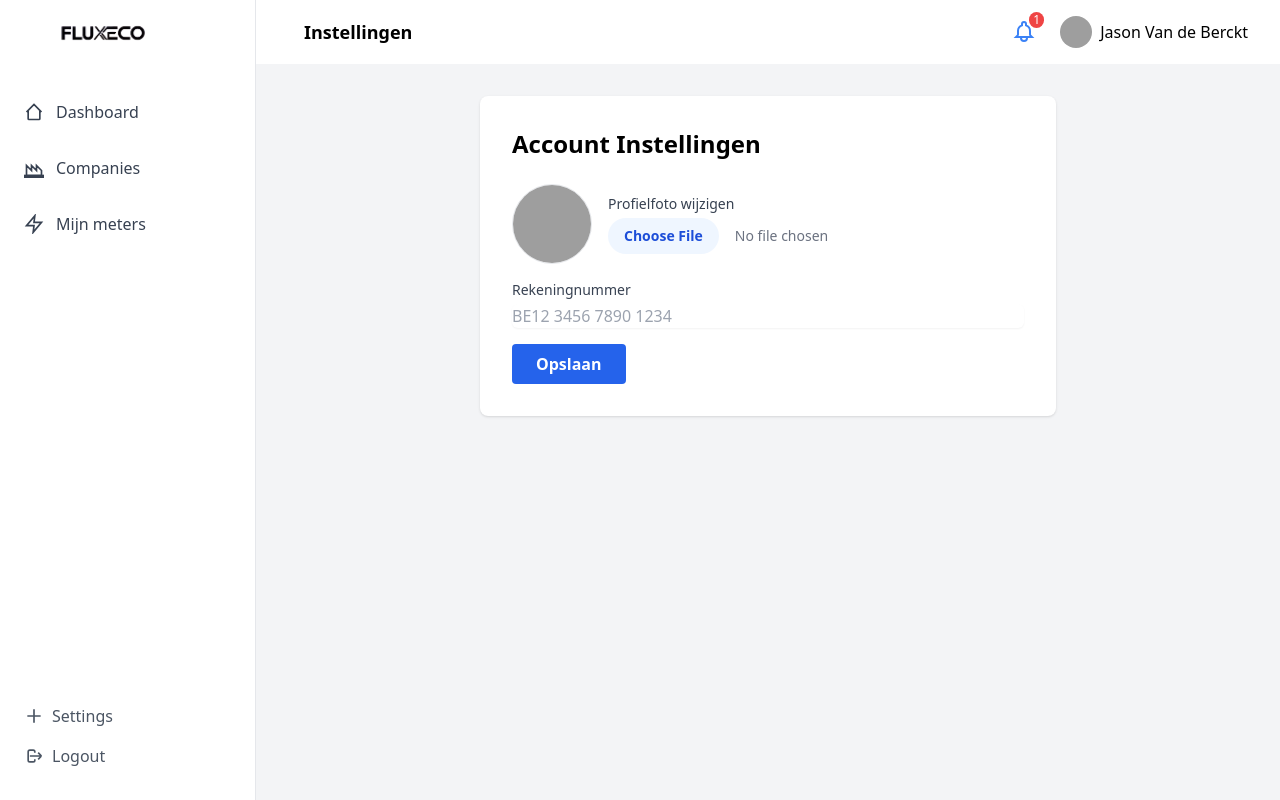
After one commit to Jason-Van-de-Berckt-student-ap/StartupDashboard, a Flask app: page /settings in a window 1280 px wide. The commit adds this page. Run offline with Flask 3, Linux system fonts and the light colour scheme; a user stored in the database is signed in; some libraries are stand-ins or nearby versions; grey boxes are pictures that could not be loaded.

```diff
--- a/app.py
+++ b/app.py
@@ -1,4 +1,4 @@
-from flask import Flask, render_template, request, redirect, url_for, flash
+from flask import Flask, render_template, request, redirect, url_for, flash, send_from_directory
 from flask_login import LoginManager, UserMixin, login_user, login_required, logout_user, current_user
 import os
 from datetime import datetime, timedelta
@@ -37,6 +37,12 @@ def generate_energy_data():
             'consumption': round(consumption, 2)
         })
     return data
+
+# Tijdelijke opslag voor demo
+user_settings = {
+    'rekeningnummer': '',
+    'profile_pic_url': None
+}
 
 @app.route('/')
 def index():
@@ -111,6 +117,25 @@ def companies():
 def fluvius():
     return render_template('fluvius.html', active_page='fluvius')
 
+@app.route('/settings', methods=['GET', 'POST'])
+@login_required
+def settings():
+    global user_settings
+    success = False
+    if request.method == 'POST':
+        rekeningnummer = request.form.get('rekeningnummer', '')
+        user_settings['rekeningnummer'] = rekeningnummer
+        # Profielfoto uploaden
+        if 'profile_pic' in request.files:
+            file = request.files['profile_pic']
+            if file and file.filename:
+                filename = f"profile_{current_user.id}.jpg"
+                filepath = os.path.join('static', filename)
+                file.save(filepath)
+                user_settings['profile_pic_url'] = url_for('static', filename=filename)
+        success = True
+    return render_template('settings.html', rekeningnummer=user_settings['rekeningnummer'], profile_pic_url=user_settings['profile_pic_url'], success=success, active_page='settings')
+
 @app.route('/logout')
 @login_required
 def logout():
--- a/templates/base.html
+++ b/templates/base.html
@@ -30,7 +30,7 @@
                 </nav>
             </div>
             <div class="mb-6">
-                <a href="#" class="flex items-center px-6 py-2 text-gray-600 hover:text-blue-600">
+                <a href="{{ url_for('settings') }}" class="flex items-center px-6 py-2 text-gray-600 hover:text-blue-600">
                     <svg class="w-5 h-5 mr-2" fill="none" stroke="currentColor" stroke-width="2" viewBox="0 0 24 24"><path d="M12 4v16m8-8H4"/></svg>
                     Settings
                 </a>
--- /dev/null
+++ b/templates/settings.html
@@ -0,0 +1,34 @@
+{% extends 'base.html' %}
+{% block title %}Instellingen - Fluxeco{% endblock %}
+{% block page_title %}Instellingen{% endblock %}
+{% block content %}
+<div class="max-w-xl mx-auto bg-white rounded-lg shadow p-8">
+    <h2 class="text-2xl font-bold mb-6">Account Instellingen</h2>
+    <form method="POST" enctype="multipart/form-data">
+        <div class="mb-4 flex items-center gap-4">
+            <img src="{{ profile_pic_url or 'https://randomuser.me/api/portraits/men/32.jpg' }}" class="w-20 h-20 rounded-full object-cover border" id="profile-pic-preview">
+            <div>
+                <label class="block text-sm font-medium text-gray-700 mb-1">Profielfoto wijzigen</label>
+                <input type="file" name="profile_pic" accept="image/*" class="block text-sm text-gray-500 file:mr-4 file:py-2 file:px-4 file:rounded-full file:border-0 file:text-sm file:font-semibold file:bg-blue-50 file:text-blue-700 hover:file:bg-blue-100" onchange="previewProfilePic(event)">
+            </div>
+        </div>
+        <div class="mb-4">
+            <label for="rekeningnummer" class="block text-sm font-medium text-gray-700">Rekeningnummer</label>
+            <input type="text" id="rekeningnummer" name="rekeningnummer" value="{{ rekeningnummer or '' }}" placeholder="BE12 3456 7890 1234" class="mt-1 block w-full rounded-md border-gray-300 shadow-sm focus:border-blue-500 focus:ring-blue-500">
+        </div>
+        <button type="submit" class="bg-blue-600 text-white px-6 py-2 rounded hover:bg-blue-700 font-semibold">Opslaan</button>
+        {% if success %}
+        <div class="mt-4 bg-green-100 border border-green-400 text-green-700 px-4 py-2 rounded">Instellingen opgeslagen!</div>
+        {% endif %}
+    </form>
+</div>
+<script>
+function previewProfilePic(event) {
+    const reader = new FileReader();
+    reader.onload = function(){
+        document.getElementById('profile-pic-preview').src = reader.result;
+    };
+    reader.readAsDataURL(event.target.files[0]);
+}
+</script>
+{% endblock %}
```
